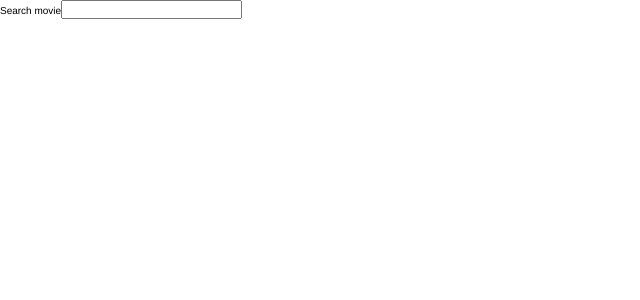
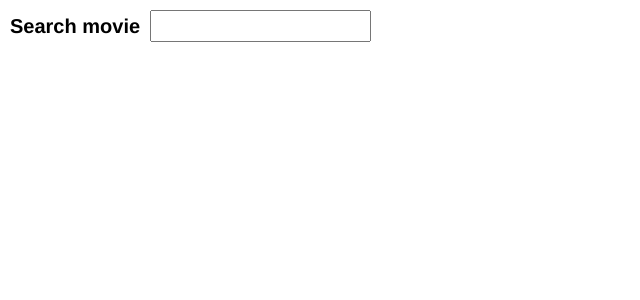
Before and after one commit to KarelSmola/movies-app, a React (Create React App) app: page / in a window 1280 px wide. Shown: the top 300 px of the page, without its empty margins (0-640 px from the left). Built offline with nearby package versions, Linux system fonts and the light colour scheme.

Commit message:
Code spliting to components and some styles added.

```diff
--- a/src/App.js
+++ b/src/App.js
@@ -1,5 +1,8 @@
 import React, { useState, useEffect } from "react";
 import SearchBar from "./components/SearchBar";
+import Loader from "./components/Loader";
+import ErrorMessage from "./components/ErrorMessage";
+import MoviesList from "./components/MoviesList";
 
 const KEY = "668f504b";
 
@@ -27,7 +30,16 @@ const App = () => {
         const data = await response.json();
         if (data.Response === "False") throw new Error("No movies found");
 
-        setMovies(data.Search);
+        const transformedMovies = data.Search.map((movie) => {
+          return {
+            id: movie.imdbID,
+            title: movie.Title,
+            year: movie.Year,
+            poster: movie.Poster,
+          };
+        });
+
+        setMovies(transformedMovies);
       } catch (error) {
         setError(error.message);
       } finally {
@@ -51,15 +63,9 @@ const App = () => {
   return (
     <div>
       <SearchBar searchMovie={searchMovie} setSearchMovie={setSearchMovie} />
-      {isLoading && <p>Loading movies...</p>}
-      {!isLoading && !error && (
-        <ul>
-          {movies.map((movie) => (
-            <li key={movie.imdbID}>{movie.Title}</li>
-          ))}
-        </ul>
-      )}
-      {error && <p>{error}</p>}
+      {isLoading && <Loader loadingMessage={"Loading Movies..."} />}
+      {!isLoading && !error && <MoviesList movies={movies} />}
+      {error && <ErrorMessage message={error} />}
     </div>
   );
 };
--- /dev/null
+++ b/src/components/ErrorMessage.js
@@ -0,0 +1,9 @@
+import React from "react";
+
+import classes from "./ErrorMessage.modules.css";
+
+const ErrorMessage = ({ message }) => {
+  return <p className={classes["error-message"]}>{message}</p>;
+};
+
+export default ErrorMessage;
--- /dev/null
+++ b/src/components/Loader.js
@@ -0,0 +1,9 @@
+import React from "react";
+
+import classes from "./Loader.module.css";
+
+const Loader = ({ loadingMessage }) => {
+  return <p className={classes.loader}>{loadingMessage}</p>;
+};
+
+export default Loader;
--- /dev/null
+++ b/src/components/Movie.js
@@ -0,0 +1,19 @@
+import React from "react";
+
+import classes from "./Movie.module.css";
+
+const Movie = ({ title, year, poster }) => {
+  return (
+    <li className={classes.movie}>
+      <figure className={classes["poster-box"]}>
+        <img className={classes["movie-poster"]} src={poster} alt={title} />
+      </figure>
+      <div className={classes["movie-info"]}>
+        <h1 className={classes["movie-title"]}>{title}</h1>
+        <p className={classes["movie-year"]}>{year}</p>
+      </div>
+    </li>
+  );
+};
+
+export default Movie;
--- /dev/null
+++ b/src/components/Movie.module.css
@@ -0,0 +1,28 @@
+.movie {
+  display: flex;
+  align-items: center;
+  gap: 1rem;
+}
+
+.poster-box {
+  max-width: 5rem;
+  height: 5rem;
+}
+
+.movie-poster {
+  height: 100%;
+}
+
+.movie-info {
+  display: flex;
+  flex-direction: column;
+  gap: 0.5rem;
+}
+
+.movie-title {
+  text-decoration: underline;
+}
+
+.movie-year {
+  font-size: 1.4rem;
+}
--- /dev/null
+++ b/src/components/MoviesList.js
@@ -0,0 +1,21 @@
+import React from "react";
+import Movie from "./Movie";
+
+import classes from "./MoviesList.module.css";
+
+const MoviesList = ({ movies }) => {
+  return (
+    <ul className={classes["movies-list"]}>
+      {movies.map((movie) => (
+        <Movie
+          key={movie.id}
+          poster={movie.poster}
+          title={movie.title}
+          year={movie.year}
+        />
+      ))}
+    </ul>
+  );
+};
+
+export default MoviesList;
--- /dev/null
+++ b/src/components/MoviesList.module.css
@@ -0,0 +1,5 @@
+.movies-list {
+  display: flex;
+  flex-direction: column;
+  gap: 1rem;
+}
--- a/src/components/SearchBar.js
+++ b/src/components/SearchBar.js
@@ -1,17 +1,20 @@
 import React from "react";
+
+import classes from "./SearchBar.module.css";
 
 const SearchBar = ({ searchMovie, setSearchMovie }) => {
   return (
-    <div>
-      <label>Search movie</label>
+    <section className={classes["search-bar"]}>
+      <label className={classes["search-label"]}>Search movie</label>
       <input
+        className={classes["search-input"]}
         type="search"
         value={searchMovie}
         onChange={(e) => {
           setSearchMovie(e.target.value);
         }}
       />
-    </div>
+    </section>
   );
 };
 
--- a/src/components/SearchBar.module.css
+++ b/src/components/SearchBar.module.css
@@ -0,0 +1,16 @@
+.search-bar {
+  display: flex;
+  align-items: center;
+  gap: 1rem;
+  padding: 1rem;
+}
+
+.search-label {
+  font-size: 2rem;
+  font-weight: bold;
+}
+
+.search-input {
+  padding: 0.5rem;
+  font-size: 1.6rem;
+}
```
Also changed, not shown: src/components/ErrorMessage.modules.css (added), src/components/Loader.module.css (added).
